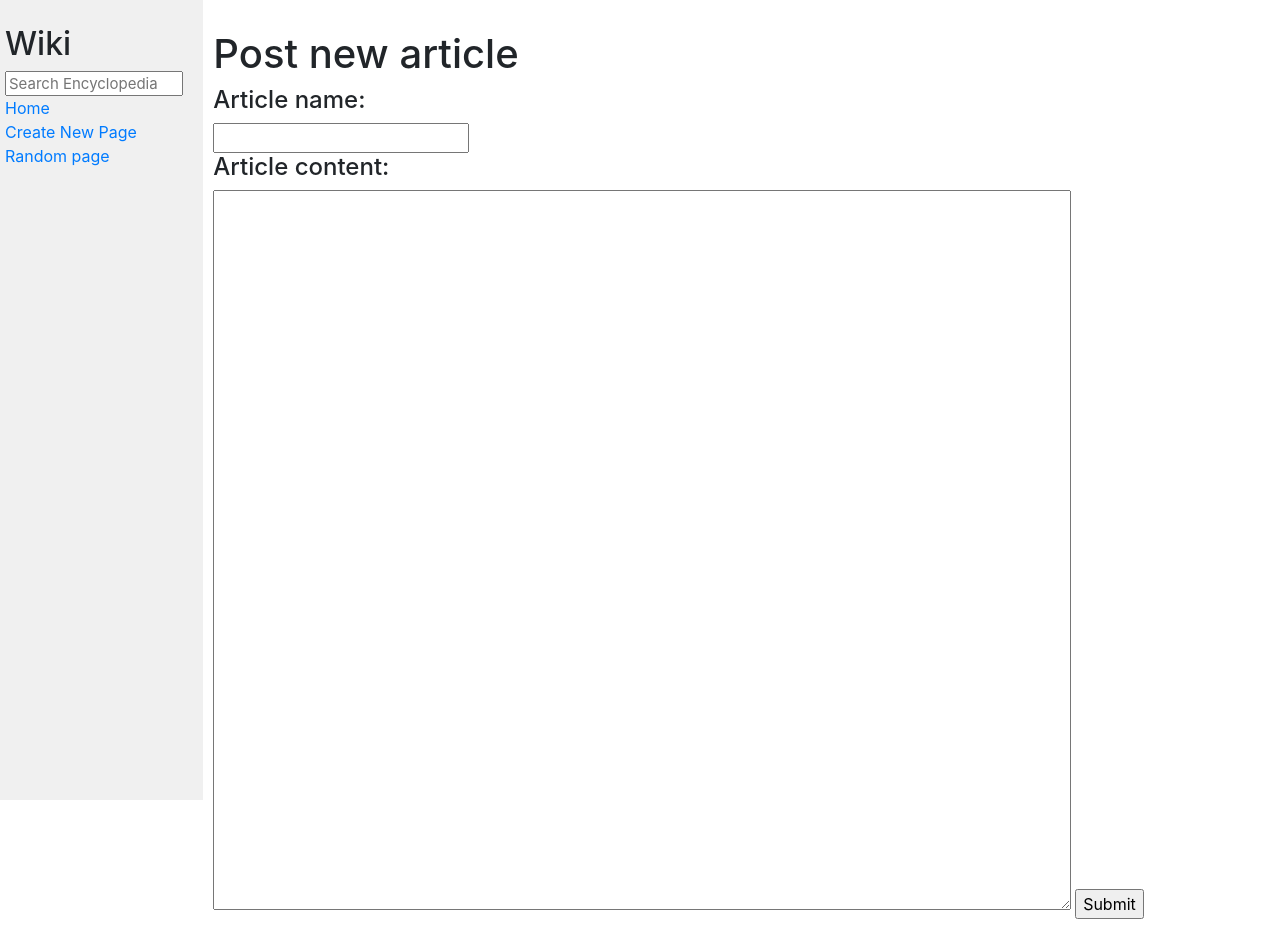
After one commit to Web-dut-2022fall/project-1-fishoo7, a Django app: page /new in a window 1280 px wide. The commit adds this page. Run offline with Django 3.2, Linux system fonts and the light colour scheme; some libraries are stand-ins or nearby versions.

Commit message:
Add files via upload

```diff
--- /dev/null
+++ b/encyclopedia/forms.py
@@ -0,0 +1,17 @@
+from django import forms
+
+
+class ArticleForm(forms.Form):
+    article_name = forms.CharField(label="Article name", max_length=20)
+    #article_name.disabled = True
+    article_content = forms.CharField(
+        label="Article content",
+        widget=forms.Textarea(attrs={'rows': 1, 'cols': 1})
+    )
+
+
+class EditForm(forms.Form):
+    article_content = forms.CharField(
+        label="Article content",
+        widget=forms.Textarea()
+    )
--- a/encyclopedia/templates/encyclopedia/index.html
+++ b/encyclopedia/templates/encyclopedia/index.html
@@ -9,7 +9,7 @@
 
     <ul>
         {% for entry in entries %}
-            <li>{{ entry }}</li>
+            <li><a href="wiki/{{ entry }}">{{ entry }}</a></li>
         {% endfor %}
     </ul>
 
--- a/encyclopedia/templates/encyclopedia/layout.html
+++ b/encyclopedia/templates/encyclopedia/layout.html
@@ -12,17 +12,17 @@
         <div class="row">
             <div class="sidebar col-lg-2 col-md-3">
                 <h2>Wiki</h2>
-                <form>
+                <form action="{% url 'search' %}">
                     <input class="search" type="text" name="q" placeholder="Search Encyclopedia">
                 </form>
                 <div>
                     <a href="{% url 'index' %}">Home</a>
                 </div>
                 <div>
-                    Create New Page
+                    <a href="{% url 'new_page' %}">Create New Page</a>
                 </div>
                 <div>
-                    Random Page
+                    <a href="{% url 'random' %}">Random page</a>
                 </div>
                 {% block nav %}
                 {% endblock %}
--- /dev/null
+++ b/encyclopedia/templates/encyclopedia/new_page.html
@@ -0,0 +1,17 @@
+{% extends 'encyclopedia/layout.html' %}
+
+{% block title %}
+    New page
+{% endblock title %}
+
+{% block body %}
+    <h1>Post new article</h1>
+    <form action="new" method="post">
+        {% csrf_token %}
+        <h4>Article name:</h4>
+        {{ form.article_name }}
+        <h4>Article content:</h4>
+        {{ form.article_content }}
+        <input type="submit" value="Submit">
+    </form>
+{% endblock body %}
--- a/encyclopedia/urls.py
+++ b/encyclopedia/urls.py
@@ -3,5 +3,10 @@ from django.urls import path
 from . import views
 
 urlpatterns = [
-    path("", views.index, name="index")
+    path("", views.index, name="index"),
+    path("wiki/<str:name>", views.article, name="article"),
+    path("search", views.search, name="search"),
+    path("new", views.new_page, name="new_page"),
+    path("random", views.random, name="random"),
+    path("wiki/<str:name>/edit", views.edit, name="edit")
 ]
--- a/encyclopedia/util.py
+++ b/encyclopedia/util.py
@@ -1,4 +1,5 @@
 import re
+import markdown2
 
 from django.core.files.base import ContentFile
 from django.core.files.storage import default_storage
@@ -35,3 +36,7 @@ def get_entry(title):
         return f.read().decode("utf-8")
     except FileNotFoundError:
         return None
+
+
+def convert_to_html(text):
+    return markdown2.markdown(text)
--- a/encyclopedia/views.py
+++ b/encyclopedia/views.py
@@ -1,9 +1,86 @@
-from django.shortcuts import render
+from django.shortcuts import render, redirect
+from django.core.files import File
+
+from random import choice
 
 from . import util
+from . import forms
 
 
 def index(request):
     return render(request, "encyclopedia/index.html", {
         "entries": util.list_entries()
     })
+
+
+def article(request, name):
+    if name.upper() in (name.upper() for name in util.list_entries()):
+        return render(request, "encyclopedia/article.html", {
+            "name": name,
+            "markdown": util.convert_to_html(util.get_entry(name))
+        })
+    else:
+        return render(request, "encyclopedia/error.html", {
+            "error": 'no such article',
+        })
+
+
+def search(request):
+    searched = request.GET['q']
+    if searched.upper() in (name.upper() for name in util.list_entries()):
+        return redirect("article", name=searched)
+    else:
+        results = [i for i in util.list_entries() if searched.upper() in i.upper()]
+        return render(request, "encyclopedia/search.html", {
+            "results": results
+        })
+
+
+def new_page(request):
+    if request.method == "POST":
+        form = forms.ArticleForm(request.POST)
+        if form.is_valid():
+            name = form.cleaned_data['article_name']
+            content = form.cleaned_data['article_content']
+            if name.upper() in (x.upper() for x in util.list_entries()):
+                return render(request, 'encyclopedia/error.html', {
+                    "error": 'article already exist'
+                })
+            else:
+                with open(f'entries/{name}.md', 'w') as f:
+                    myfile = File(f)
+                    myfile.write(content)
+                return redirect("article", name=name)
+            return redirect("index")
+    else:
+        form = forms.ArticleForm()
+
+    return render(request, "encyclopedia/new_page.html", {
+        'form': form
+    })
+
+
+def random(request):
+    rand = choice(util.list_entries())
+    return redirect("article", name=rand)
+
+
+def edit(request, name):
+    if request.method == "POST":
+        form = forms.EditForm(request.POST)
+        if form.is_valid():
+            new_content = form.cleaned_data['article_content']
+        with open(f'entries/{name}.md', 'w') as f:
+            myfile = File(f)
+            myfile.write(new_content)
+        return redirect("article", name=name)
+    else:
+        existing_content = util.get_entry(name)
+        form = forms.EditForm({
+            'article_content': existing_content,
+        })
+        # form.article_name = 'test'
+    return render(request, 'encyclopedia/edit.html', {
+        'form': form,
+        'name': name
+    })
```
Also changed, not shown: encyclopedia/templates/encyclopedia/article.html (added, +10 -0 lines), encyclopedia/templates/encyclopedia/edit.html (added, +17 -0 lines), encyclopedia/templates/encyclopedia/error.html (added, +11 -0 lines), encyclopedia/templates/encyclopedia/search.html (added, +18 -0 lines), db.sqlite3 (added).
